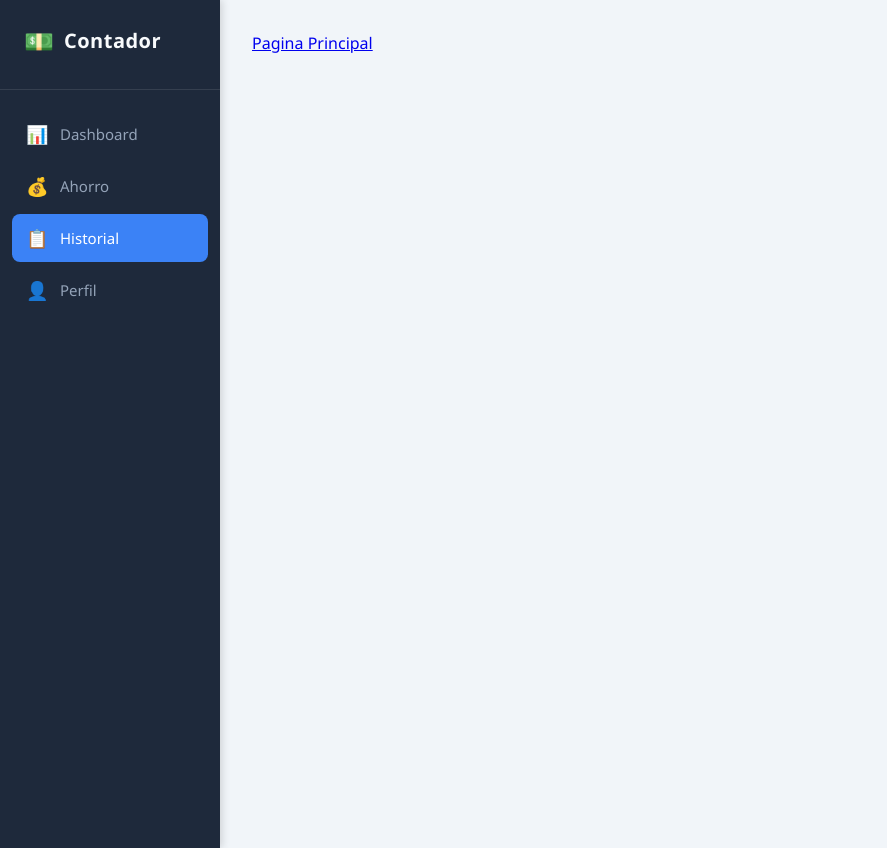
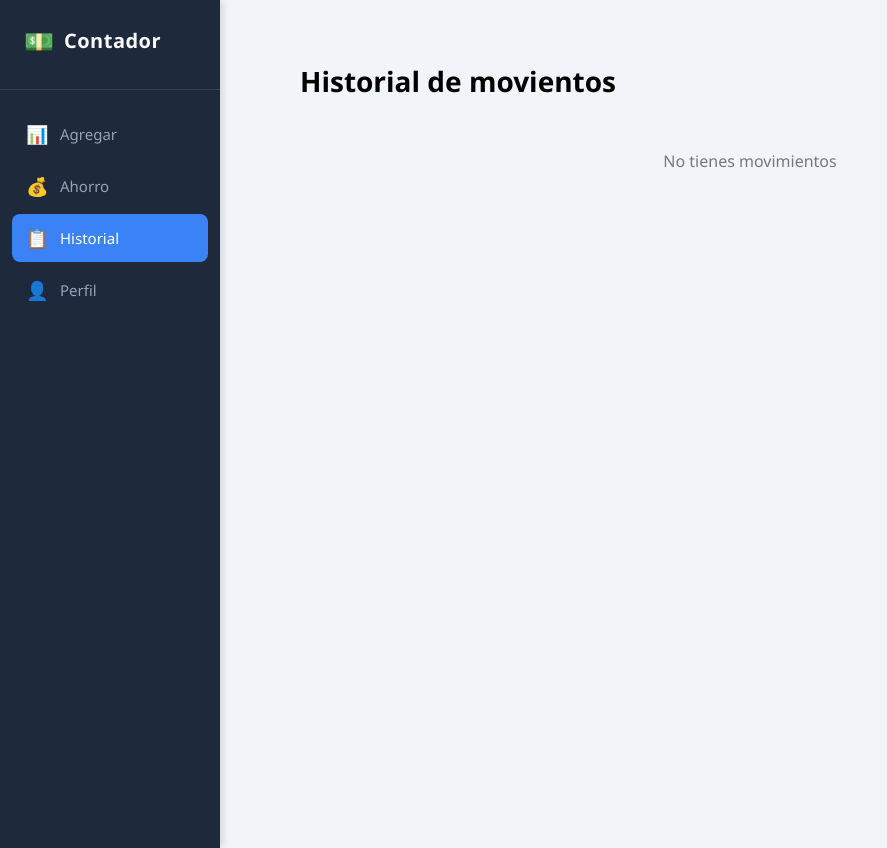
Before and after one commit to Mateo-Rincon-09/app-contador-front, a React (Vite) app: page /historial in a window 1280 px wide. Shown: the whole page, without its empty margins (0-887 px from the left). Built offline with nearby package versions, Linux system fonts and the light colour scheme.

Commit message:
Historial page funcionando

```diff
--- a/index.html
+++ b/index.html
@@ -4,7 +4,7 @@
     <meta charset="UTF-8" />
     <link rel="icon" type="image/svg+xml" href="/vite.svg" />
     <meta name="viewport" content="width=device-width, initial-scale=1.0" />
-    <title>Gasto Claro</title>
+    <title>Contador Familiar</title>
   </head>
   <body>
     <div id="root"></div>
--- a/src/App.tsx
+++ b/src/App.tsx
@@ -2,7 +2,7 @@ import { Route, Routes } from "react-router-dom"
 import {
   AhorroPage, DashboardPage, HistorialPage, HomePage, LoginPage, RegisterPage, UserPage
 } from "./pages"
-import AppContainer from "./components/AppContainer/AppContainer"
+import { AppContainer } from "./components/AppContainer/AppContainer"
 
 export const App = () => {
   return (
--- a/src/components/AppContainer/AppContainer.tsx
+++ b/src/components/AppContainer/AppContainer.tsx
@@ -1,8 +1,8 @@
 import { Outlet } from "react-router-dom";
-import VerticalMenu from "../VerticalMenu/VerticalMenu";
+import { VerticalMenu } from "../VerticalMenu/VerticalMenu";
 import "./AppContainer.css";
 
-const AppContainer = () => {
+export const AppContainer = () => {
     return (
         <div className="app-container">
             <VerticalMenu />
@@ -12,5 +12,3 @@ const AppContainer = () => {
         </div>
     );
 };
-
-export default AppContainer;
--- a/src/components/VerticalMenu/VerticalMenu.tsx
+++ b/src/components/VerticalMenu/VerticalMenu.tsx
@@ -8,13 +8,13 @@ interface MenuItem {
 }
 
 const menuItems: MenuItem[] = [
-    { label: "Dashboard", path: "/dashboard", icon: "📊" },
+    { label: "Agregar", path: "/dashboard", icon: "📊" },
     { label: "Ahorro",    path: "/ahorro",    icon: "💰" },
     { label: "Historial", path: "/historial", icon: "📋" },
     { label: "Perfil",    path: "/user",      icon: "👤" },
 ];
 
-const VerticalMenu = () => {
+export const VerticalMenu = () => {
     return (
         <aside className="vertical-menu">
             <div className="vertical-menu__brand">
@@ -39,5 +39,3 @@ const VerticalMenu = () => {
         </aside>
     );
 };
-
-export default VerticalMenu;
--- a/src/pages/AhorroPage.tsx
+++ b/src/pages/AhorroPage.tsx
@@ -1,5 +1,4 @@
 import { useState } from "react"
-import { Link } from "react-router-dom"
 import { formatNum } from '../services/formatNum';
 
 export const AhorroPage = () => {
@@ -31,10 +30,6 @@ export const AhorroPage = () => {
                 <button type="submit">Agregar</button>
 
 
-                <Link to="/user">Pagina Principal</Link>
-
-
-
             </form>
         </div>
     )
--- a/src/pages/DashboardPage.tsx
+++ b/src/pages/DashboardPage.tsx
@@ -1,4 +1,4 @@
-import { Link, useNavigate } from "react-router-dom";
+import { useNavigate } from "react-router-dom";
 import { useMovimientos } from "../context/MovimientosContext";
 import { useState } from "react";
 import { formatNum } from "../services/formatNum";
@@ -99,8 +99,6 @@ export const DashboardPage = () => {
 
         <button type="submit">Enviar</button>
 
-        <Link to="/historial">Historial</Link>
-        <Link to="/user">Pagina principal</Link>
       </form>
     </div>
   );
--- a/src/pages/HistorialPage.tsx
+++ b/src/pages/HistorialPage.tsx
@@ -1,9 +1,49 @@
-import { Link } from "react-router-dom"
+import { useMovimientos } from "../context/MovimientosContext"
+import { formatNum } from "../services/formatNum"
 
 export const HistorialPage = () => {
-    return(
-        <div>
-            <Link to="/user">Pagina Principal</Link>
+    const { movimientos } = useMovimientos()
+
+    const removeMov = (event: React.SyntheticEvent) => {
+        event.preventDefault();
+        localStorage.removeItem("movimientos");
+    }
+
+    return (
+        <div className="historial-container">
+
+            <h1 className="historial-title">Historial de movientos</h1>
+            {movimientos.length === 0 ?
+                <p className="historial-empty">No tienes movimientos</p>
+                :
+
+                <table className="historial-table">
+                    <thead>
+                        <tr>
+
+                            <th>Fecha</th>
+                            <th>Categoria</th>
+                            <th>Descripcion</th>
+                            <th>Ingreso</th>
+                            <th>Gasto</th>
+                            <th>Eliminar</th>
+                        </tr>
+                    </thead>
+                    <tbody>
+                        {movimientos.map((movimiento, index) => (
+                            <tr key={index}>
+                                <td>{movimiento.fecha}</td>
+                                <td>{movimiento.categoria} </td>
+                                <td>{movimiento.descripcion}</td>
+                                <td className="ingreso">{movimiento.montoIngreso > 0 ? `+${formatNum(movimiento.montoIngreso)}` : 0}</td>
+                                <td className="gasto">{movimiento.montoGasto > 0 ? `-${formatNum(movimiento.montoGasto)}` : 0}</td>
+                                <td><button className="delete-btn" onClick={removeMov}>Eliminar</button></td>
+                            </tr>
+
+                        ))}
+                    </tbody>
+                </table>
+            }
         </div>
     )
 }
--- a/src/pages/UserPage.tsx
+++ b/src/pages/UserPage.tsx
@@ -1,48 +1,17 @@
-import { Link } from "react-router-dom"
-
 export const UserPage = () => {
 
     return (
         <div className="user-dashboard">
 
-
-            <aside className="user-sidebar">
-                <h2 className="user-logo">ControlGastos</h2>
-
-                <nav className="user-nav">
-
-                    <Link to="/dashboard" className="user-nav-item">
-                        Agregar movimiento
-                    </Link>
-
-                    <Link to="/historial" className="user-nav-item">
-                        Historial
-                    </Link>
-
-                    <Link to="/ahorro" className="user-nav-item">
-                        Metas de ahorro
-                    </Link>
-
-                </nav>
-
-                <Link to="/" className="user-logout">
-                    Cerrar sesión
-                </Link>
-            </aside>
-
-
             <main className="user-content">
-
                 <h1 className="user-title">
                     Bienvenido a tu panel
                 </h1>
-
                 <p className="user-description">
                     Desde aquí puedes registrar tus ingresos y gastos,
                     revisar tu historial y crear metas de ahorro para
                     organizar mejor tu dinero.
                 </p>
-
             </main>
 
         </div>
--- a/src/styles/styles.css
+++ b/src/styles/styles.css
@@ -201,7 +201,7 @@ form button:active {
 
 .dashboard-container {
   min-height: 100vh;
-  background: linear-gradient(135deg, #4d6379, #1e293b);
+  background: #4d6379;
   display: flex;
   flex-direction: column;
   justify-content: center;
@@ -353,3 +353,91 @@ form button:active {
   max-width: 500px;
   line-height: 1.6;
 }
+
+
+/*Historial Page*/
+
+
+
+/* CONTENEDOR */
+.historial-container {
+  max-width: 900px;
+  margin: auto;
+  padding: 30px;
+  font-family: "Inter", sans-serif;
+}
+
+/* TITULO */
+.historial-title {
+  font-size: 28px;
+  font-weight: 700;
+  margin-bottom: 20px;
+}
+
+/* MENSAJE VACIO */
+.historial-empty {
+  text-align: center;
+  padding: 30px;
+  color: #777;
+}
+
+/* TABLA */
+.historial-table {
+  width: 100%;
+  border-collapse: collapse;
+  border-radius: 12px;
+  overflow: hidden;
+  background: white;
+  box-shadow: 0 6px 18px rgba(0,0,0,0.08);
+}
+
+/* HEADER */
+.historial-table thead {
+  background: #f4f6f8;
+}
+
+.historial-table th {
+  padding: 14px;
+  font-size: 14px;
+  text-align: left;
+  color: #555;
+}
+
+/* FILAS */
+.historial-table td {
+  padding: 14px;
+  border-top: 1px solid #eee;
+  font-size: 14px;
+}
+
+/* HOVER FILAS */
+.historial-table tbody tr:hover {
+  background: #f9fafc;
+}
+
+/* INGRESO */
+.ingreso {
+  color: #1aa053;
+  font-weight: 600;
+}
+
+/* GASTO */
+.gasto {
+  color: #d64545;
+  font-weight: 600;
+}
+
+/* BOTON ELIMINAR */
+.delete-btn {
+  background: #ff4d4d;
+  color: white;
+  border: none;
+  padding: 6px 12px;
+  border-radius: 6px;
+  cursor: pointer;
+  transition: 0.2s;
+}
+
+.delete-btn:hover {
+  background: #e03636;
+}
```
